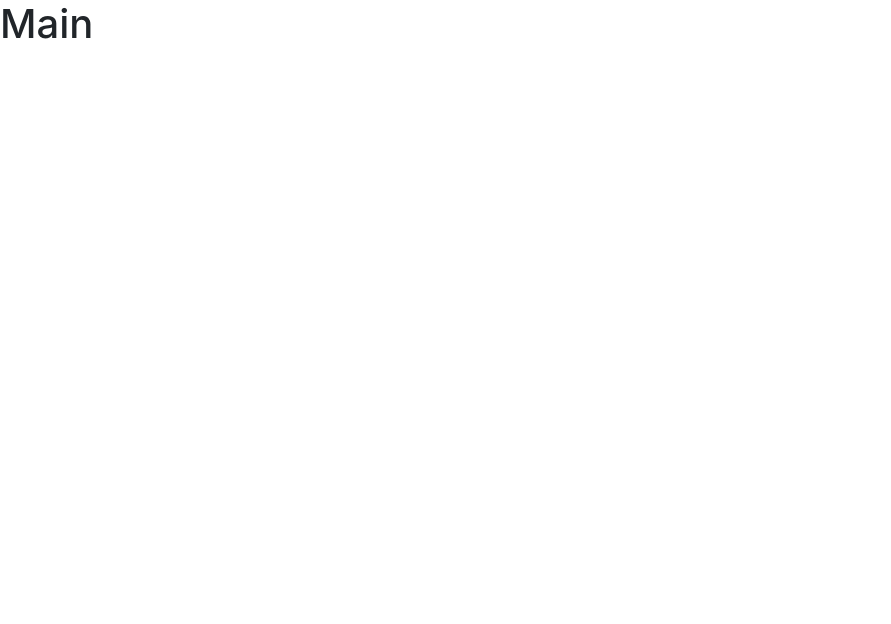
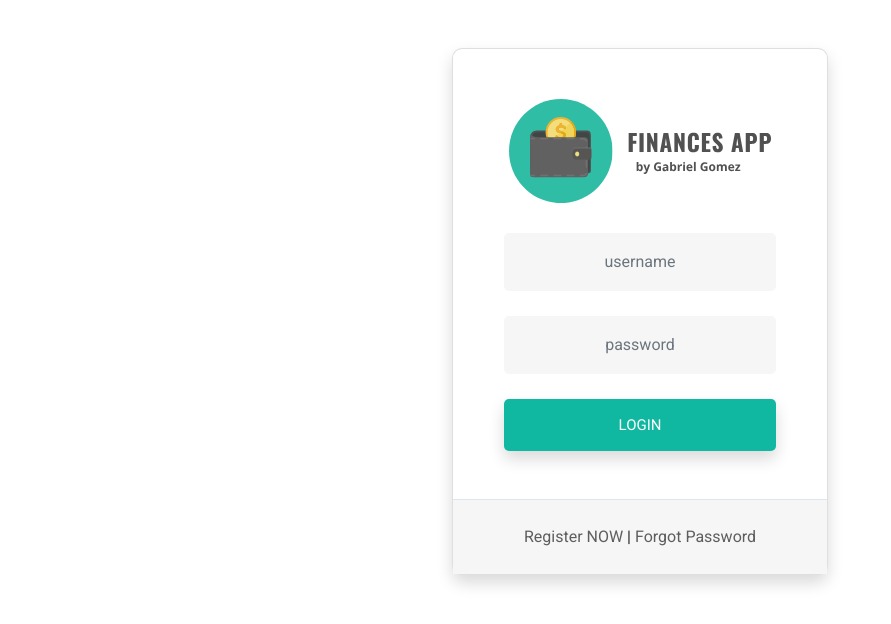
Before and after one commit to gabrielgagz/AlkemyChallengeJS, a React app in the folder client/: page / in a window 1280 px wide. Shown: the whole page, without its empty margins (0-891 px from the left). Built offline with nearby package versions, Linux system fonts and the light colour scheme.

Commit message:
CLIENT: Create context for logged users. Improve router and forms hooks.
- Add fetch custom hook.
- Handle login type errors
- Login actions using custom context reducer

Signed-off-by: gabrielgagz <g.a.gomez@gmail.com>

```diff
--- a/client/package.json
+++ b/client/package.json
@@ -8,6 +8,7 @@
     "@testing-library/user-event": "^12.8.3",
     "react": "^17.0.2",
     "react-dom": "^17.0.2",
+    "react-router-dom": "^5.2.0",
     "react-scripts": "4.0.3",
     "web-vitals": "^1.1.1"
   },
--- a/client/public/index.html
+++ b/client/public/index.html
@@ -13,6 +13,11 @@
     <link rel="manifest" href="%PUBLIC_URL%/manifest.json" />
     <link href="https://cdn.jsdelivr.net/npm/bootstrap@5.0.0-beta3/dist/css/bootstrap.min.css" rel="stylesheet" integrity="sha384-eOJMYsd53ii+scO/bJGFsiCZc+5NDVN2yr8+0RDqr0Ql0h+rP48ckxlpbzKgwra6" crossorigin="anonymous">
     <link rel="stylesheet" href="https://fonts.googleapis.com/css?family=Roboto:300,400,500,700&display=swap" />
+    <link
+    rel="stylesheet"
+    href="https://cdnjs.cloudflare.com/ajax/libs/animate.css/4.1.1/animate.min.css"
+    />
+    <script src="https://kit.fontawesome.com/e9c313fb4d.js" crossorigin="anonymous"></script>
     <title>Finances App</title>
   </head>
   <body>
--- a/client/src/auth/AuthContext.js
+++ b/client/src/auth/AuthContext.js
@@ -1,9 +1,3 @@
-import React from 'react';
+import { createContext } from "react";
 
-export const AuthContext = () => {
-    return (
-        <div>
-
-        </div>
-    )
-}
+export const AuthContext = createContext();
--- /dev/null
+++ b/client/src/auth/authReducer.js
@@ -0,0 +1,23 @@
+
+import { types } from '../types/types';
+
+export const authReducer = ( state= {}, action ) => {
+
+    switch ( action.type ) {
+        case types.login:
+
+            return {
+                ...action.payload,
+                logged: true
+            }
+
+            case types.logout:
+
+                return {
+                    logged: false
+                }
+
+        default:
+            return state;
+    }
+}
--- a/client/src/components/MainScreen.js
+++ b/client/src/components/MainScreen.js
@@ -1,9 +1,19 @@
-import React from 'react';
+import React, { useReducer } from 'react';
+import { AppRouter } from '../routers/AppRouter';
+import { AuthContext } from '../auth/AuthContext';
+import { authReducer } from '../auth/authReducer';
 
 export const MainScreen = () => {
+
+    const init = () => ( { logged: false } );
+
+    const  [ user, dispatch ] = useReducer( authReducer, {}, init );
+
     return (
-        <div>
-            <h1>Main</h1>
-        </div>
+        <>
+        <AuthContext.Provider value={{ user, dispatch }}>
+            <AppRouter />
+        </AuthContext.Provider>
+        </>
     )
 }
--- /dev/null
+++ b/client/src/components/login/HandleLogin.js
@@ -0,0 +1,22 @@
+import React from 'react';
+import { types } from '../../types/types';
+
+export const HandleLogin = ( dispatch, reset, username, password ) => {
+
+
+    dispatch( {
+        type: types.login,
+        payload: {
+            username: username,
+            password: password
+        }
+    } );
+
+    // Cleanup form
+    reset();
+
+    return(
+        <>
+        </>
+    );
+}
--- a/client/src/components/login/LoginScreen.js
+++ b/client/src/components/login/LoginScreen.js
@@ -1,9 +1,106 @@
-import React from 'react';
+import React, { useContext } from 'react';
+import logo from '../../assets/logo.svg';
+import { Link } from 'react-router-dom';
+import { useForm } from '../../hooks/useForm';
+import { AuthContext } from '../../auth/AuthContext';
+import { HandleLogin } from './HandleLogin';
+import '../../css/login.css';
 
 export const LoginScreen = () => {
+
+    const { dispatch } = useContext( AuthContext );
+
+    const initialForm = {
+        username: '',
+        password: ''
+    }
+
+    const [ values, handleInputChange, reset ] = useForm( initialForm );
+
+    const { username, password } = values;
+
+    // Show error alert
+    const showErrorAlert = ( value ) => {
+
+        const loginContainer = document.querySelector('.login-container')
+
+        const alert = document.createElement('div');
+        alert.innerHTML = `
+            <div class="toast show animate__animated animate__fadeInDown" role="alert" aria-live="assertive" aria-atomic="true">
+                <div class="d-flex justify-content-center">
+                    <div class="toast-body">
+                    <i class="fas fa-exclamation-circle px-1 text-danger"></i> ${ value }
+                    </div>
+                </div>
+            </div>`;
+
+        if ( !document.querySelector('.toast') ) {
+
+            loginContainer.append(alert);
+            setTimeout(() => {
+                document.querySelector('.toast').remove();
+            }, 3000);
+
+        }
+
+    }
+
+    // Validate input values
+    const validateValues = ( e ) => {
+
+        e.preventDefault();
+
+        if ( username === '' || password === '') {
+            showErrorAlert( 'No ingresaste el usuario o el password.' );
+            return;
+        }
+
+        if ( username.length < 6 || password.length < 6 ) {
+            showErrorAlert( 'Usuario o password muy corto.' );
+            return;
+        }
+
+        HandleLogin( dispatch, reset, username, password );
+
+    }
+
+
+
     return (
-        <div>
-
+        <div className='container text-center my-5 d-flex align-items-center justify-content-center animate__animated animate__fadeInDown'>
+            <div className='card form-content shadow d-flex align-items-center justify-content-center login-container'>
+                <img className='img-fluid logo-login' src={ logo } alt='Finances App Logo' />
+                <form onSubmit={ validateValues }>
+                    <input
+                        type='text'
+                        autoComplete='true'
+                        className='form-control'
+                        name='username'
+                        placeholder='username'
+                        value={ username }
+                        onChange={ handleInputChange }
+                        required
+                    />
+                    <input
+                        type='password'
+                        autoComplete='false'
+                        className='form-control'
+                        name='password'
+                        placeholder='password'
+                        value={ password }
+                        onChange={ handleInputChange }
+                        required
+                    />
+                    <button
+                        className='btn btn-login shadow'
+                    >
+                        LOGIN
+                    </button>
+                </form>
+                <div className='form-footer mt-5'>
+                    <Link to='/' className={ 'links' }>Register NOW</Link> | <Link to='/' className={ 'links' }>Forgot Password</Link>
+                </div>
+            </div>
         </div>
     )
 }
--- a/client/src/css/index.css
+++ b/client/src/css/index.css
@@ -1,13 +1,3 @@
-body {
-  margin: 0;
-  font-family: -apple-system, BlinkMacSystemFont, 'Segoe UI', 'Roboto', 'Oxygen',
-    'Ubuntu', 'Cantarell', 'Fira Sans', 'Droid Sans', 'Helvetica Neue',
-    sans-serif;
-  -webkit-font-smoothing: antialiased;
-  -moz-osx-font-smoothing: grayscale;
+html, body {
+  font-family: 'Roboto', sans-serif;
 }
-
-code {
-  font-family: source-code-pro, Menlo, Monaco, Consolas, 'Courier New',
-    monospace;
-}
--- /dev/null
+++ b/client/src/css/login.css
@@ -0,0 +1,77 @@
+input[type=text], input[type=password] {
+    background-color: #f6f6f6;
+    border: 2px solid #f6f6f6;
+    border-radius: 5px 5px 5px 5px;
+    color: #0d0d0d;
+    margin-bottom: 25px;
+    padding: 15px 32px;
+    text-align: center;
+}
+
+input[type=text]:focus, input[type=password]:focus {
+    background-color: #fff;
+    border: 2px solid #f6f6f6;
+    border-bottom: 2px solid #dffaf6;
+    outline:none !important;
+    outline-width: 0 !important;
+    box-shadow: none;
+    -moz-box-shadow: none;
+    -webkit-box-shadow: none;
+}
+
+.btn-login {
+    -webkit-border-radius: 5px 5px 5px 5px;
+    border-radius: 5px 5px 5px 5px;
+    background-color: #11b8a1;
+    border: none;
+    color: white;
+    font-size: 15px;
+    padding: 15px 115px;
+}
+
+.btn-login:hover {
+    background-color: #12a390;
+    color: white;
+}
+
+.logo-login {
+    width: 70%;
+    height: 70%;
+    margin-top: 50px;
+    margin-bottom: 30px;
+}
+
+.form-content {
+    -webkit-border-radius: 10px 10px 10px 10px;
+    border-radius: 10px 10px 10px 10px;
+    max-width: 600px;
+    position: relative;
+}
+
+.form-footer {
+    background-color: #f6f6f6;
+    border-top: 1px solid #dce8f1;
+    display: inline-block;
+    padding: 25px;
+    text-align: center;
+    width: 100%;
+}
+
+.links {
+    text-decoration: none;
+    color: rgb(95, 94, 94);
+}
+
+.links:hover {
+    text-decoration: none;
+    color: #12a390;
+}
+
+.toast {
+    margin: 5% auto;
+    left: 0;
+    right: 0;
+    top: 75%;
+    position: fixed;
+    z-index:200;
+}
--- a/client/src/hooks/useForm.js
+++ b/client/src/hooks/useForm.js
@@ -1,9 +1,22 @@
-import React from 'react';
+import { useState } from 'react';
 
-export const useForm = () => {
-    return (
-        <div>
+export const useForm = ( initialState = {} ) => {
 
-        </div>
-    )
+    const [values, setValues] = useState( initialState );
+
+    const reset = () => {
+        setValues( initialState )
+    }
+
+    const handleInputChange = ( { target } ) => {
+
+        setValues({
+            ...values,
+            [ target.name ]: target.value
+        });
+
+    }
+
+    return [ values, handleInputChange, reset ];
+
 }
--- a/client/src/routers/AppRouter.js
+++ b/client/src/routers/AppRouter.js
@@ -1,9 +1,18 @@
 import React from 'react';
+import { Switch, Route, BrowserRouter as Router, Redirect} from 'react-router-dom';
+import { LoginScreen } from '../components/login/LoginScreen';
 
 export const AppRouter = () => {
+
     return (
-        <div>
-
-        </div>
+        <Router>
+            <>
+                <Switch>
+                    <Route exact path="/" component={ LoginScreen }/>
+                    <Route exact path="/login/" component={ LoginScreen }/>
+                    <Redirect to="/" />
+                </Switch>
+            </>
+        </Router>
     )
 }
--- /dev/null
+++ b/client/src/types/types.js
@@ -0,0 +1,6 @@
+export const types = {
+
+    login: '[auth] login',
+    logout: '[auth] logout',
+
+}
```
Also changed, not shown: client/src/hooks/useFetch.js (added, +40 -0 lines), 2 other files.
